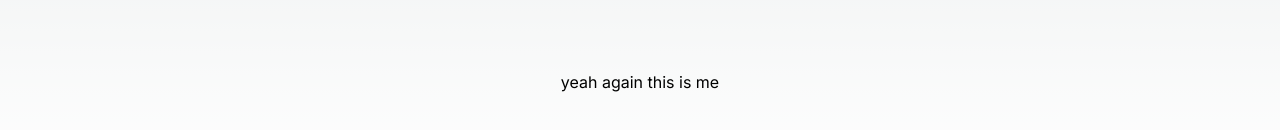
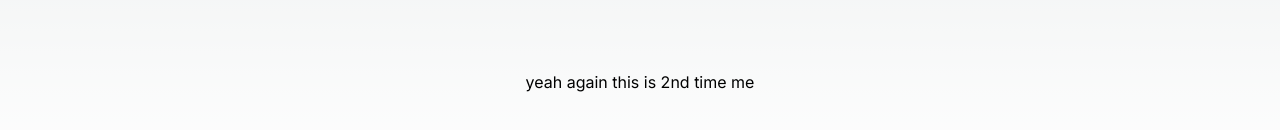
Before and after one commit to medlocusweb/probable-engine, a Next.js app: page / in a window 1280 px wide. Shown: the part 610-740 px from the top of the page. Built offline with nearby package versions, Linux system fonts and the light colour scheme.

Commit message:
3nd commit in fork

```diff
--- a/src/app/page.tsx
+++ b/src/app/page.tsx
@@ -4,7 +4,7 @@ export default function Home() {
   return (
     <main className="flex min-h-screen flex-col items-center justify-between p-24">
      <p>hello peter !</p>
-     <p>yeah again this is me</p>
+     <p>yeah again this is 2nd time me</p>
     </main>
   )
 }
```
